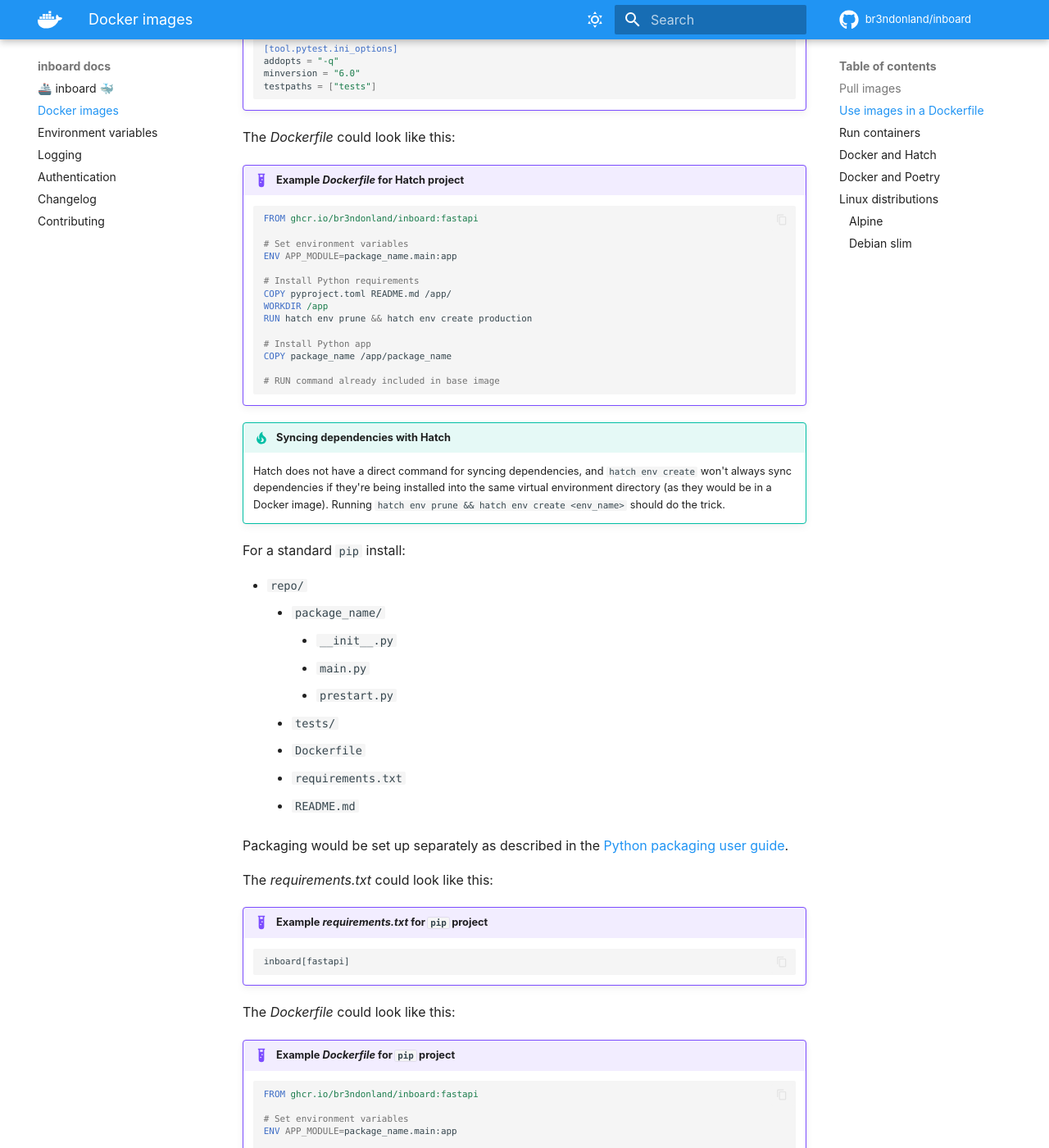
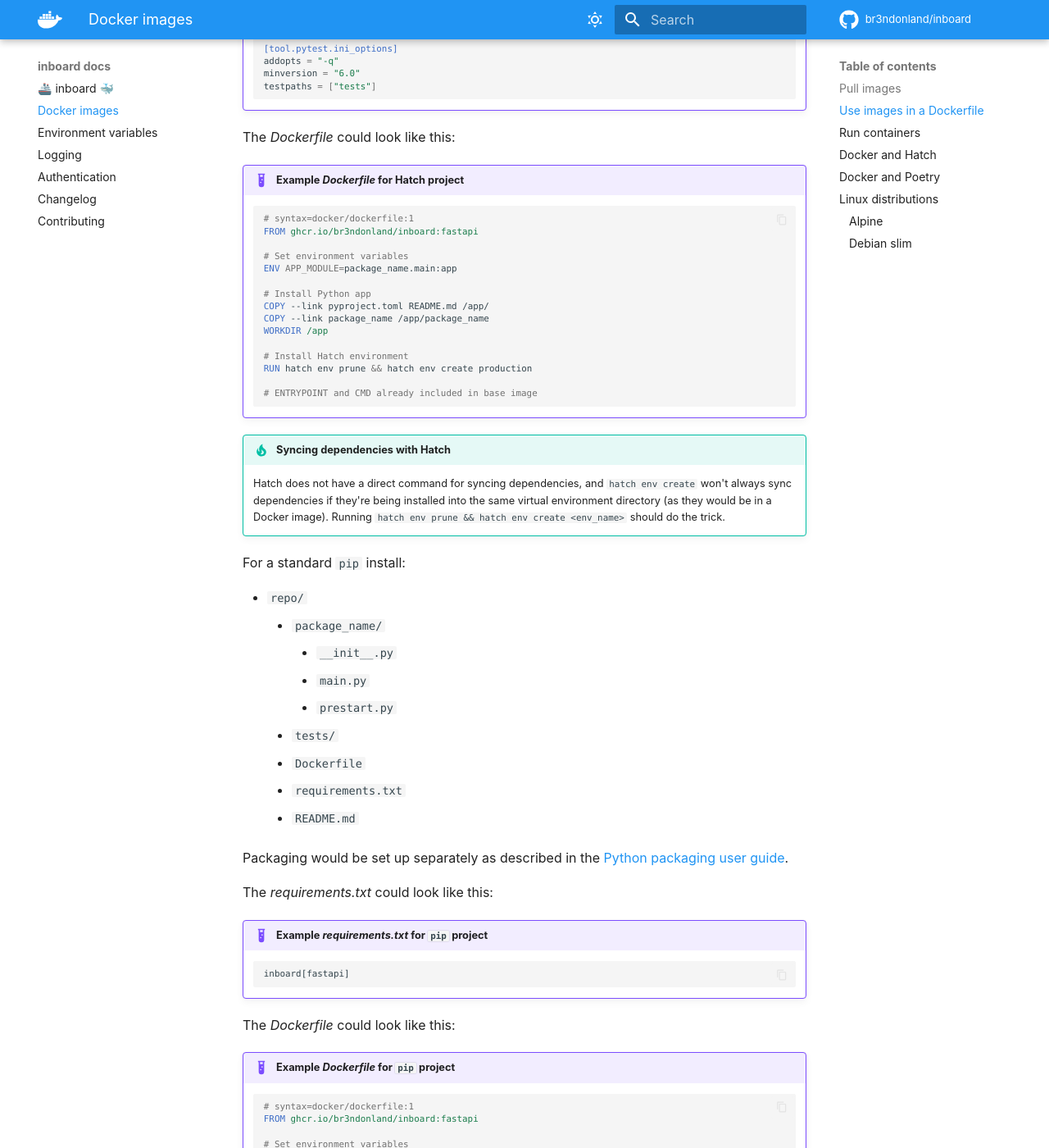
Before and after one commit to br3ndonland/inboard, an MkDocs documentation site: the page built from docs/docker.md, in a window 1280 px wide and 1400 px high, scrolled down 2863 px. Shown: the whole window at 82% size. Built offline with MkDocs 1.6.1 and Material for MkDocs 9.7.7, drawn with Linux system fonts in a browser that asks for light colours; comment, search, counter and statistics services are not loaded; some of the changed text lies outside the part shown.

Commit message:
Avoid `metadata-generation-failed` in Dockerfiles
The example Dockerfiles in the docs raise a `metadata-generation-failed`
error during the `hatch env` commands. The error is occurring because
the `pyproject.toml` has a dynamic version that is stored in
`package_name/__init__.py`, but the source code in `package_name` hasn't
been copied into the Docker image yet.

The reason the Dockerfile was set up to `COPY` the source code after
installing the environment is to leverage the Docker build cache.
To continue leveraging the Docker build cache while moving the `COPY`
command earlier, `COPY --link` syntax can be used. This syntax was
introduced in Dockerfile 1.4.0.

This commit will update the docs to move the `COPY --link` step earlier
to avoid the error.

https://docs.docker.com/build/cache/
https://github.com/br3ndonland/inboard/discussions/98
https://github.com/moby/buildkit/releases/tag/dockerfile%2F1.4.0

````diff
--- a/docs/docker.md
+++ b/docs/docker.md
@@ -155,20 +155,21 @@ The _Dockerfile_ could look like this:
 !!! example "Example _Dockerfile_ for Hatch project"
 
     ```dockerfile
+    # syntax=docker/dockerfile:1
     FROM ghcr.io/br3ndonland/inboard:fastapi
 
     # Set environment variables
     ENV APP_MODULE=package_name.main:app
 
-    # Install Python requirements
-    COPY pyproject.toml README.md /app/
+    # Install Python app
+    COPY --link pyproject.toml README.md /app/
+    COPY --link package_name /app/package_name
     WORKDIR /app
+
+    # Install Hatch environment
     RUN hatch env prune && hatch env create production
 
-    # Install Python app
-    COPY package_name /app/package_name
-
-    # RUN command already included in base image
+    # ENTRYPOINT and CMD already included in base image
     ```
 
 !!! tip "Syncing dependencies with Hatch"
@@ -202,20 +203,21 @@ The _Dockerfile_ could look like this:
 !!! example "Example _Dockerfile_ for `pip` project"
 
     ```dockerfile
+    # syntax=docker/dockerfile:1
     FROM ghcr.io/br3ndonland/inboard:fastapi
 
     # Set environment variables
     ENV APP_MODULE=package_name.main:app
 
+    # Install Python app
+    COPY --link requirements.txt /app/
+    COPY --link package_name /app/package_name
+    WORKDIR /app
+
     # Install Python requirements
-    COPY requirements.txt /app/
-    WORKDIR /app
     RUN python -m pip install -r requirements.txt
 
-    # Install Python app
-    COPY package_name /app/package_name
-
-    # RUN command already included in base image
+    # ENTRYPOINT and CMD already included in base image
     ```
 
 Organizing the _Dockerfile_ this way helps [leverage the Docker build cache](https://docs.docker.com/develop/develop-images/dockerfile_best-practices/#leverage-build-cache). Files and commands that change most frequently are added last to the _Dockerfile_. Next time the image is built, Docker will skip any layers that didn't change, speeding up builds.
@@ -321,7 +323,8 @@ The basic build dependencies used by inboard include `gcc`, `libc-dev`, and `mak
     ARG INBOARD_DOCKER_TAG=fastapi-alpine
     FROM ghcr.io/br3ndonland/inboard:${INBOARD_DOCKER_TAG}
     ENV APP_MODULE=mypackage.main:app
-    COPY pyproject.toml README.md /app/
+    COPY --link pyproject.toml README.md /app/
+    COPY --link mypackage /app/mypackage
     WORKDIR /app
     RUN <<HEREDOC
 
@@ -372,7 +374,8 @@ A _Dockerfile_ equivalent to the Alpine Linux example might look like the follow
     ARG INBOARD_DOCKER_TAG=fastapi-slim
     FROM ghcr.io/br3ndonland/inboard:${INBOARD_DOCKER_TAG}
     ENV APP_MODULE=mypackage.main:app
-    COPY pyproject.toml README.md /app/
+    COPY --link pyproject.toml README.md /app/
+    COPY --link mypackage /app/mypackage
     WORKDIR /app
     ARG INBOARD_DOCKER_TAG
     RUN <<HEREDOC
````
Also changed, not shown: other parts of docs/docker.md (+0 -2 lines).
